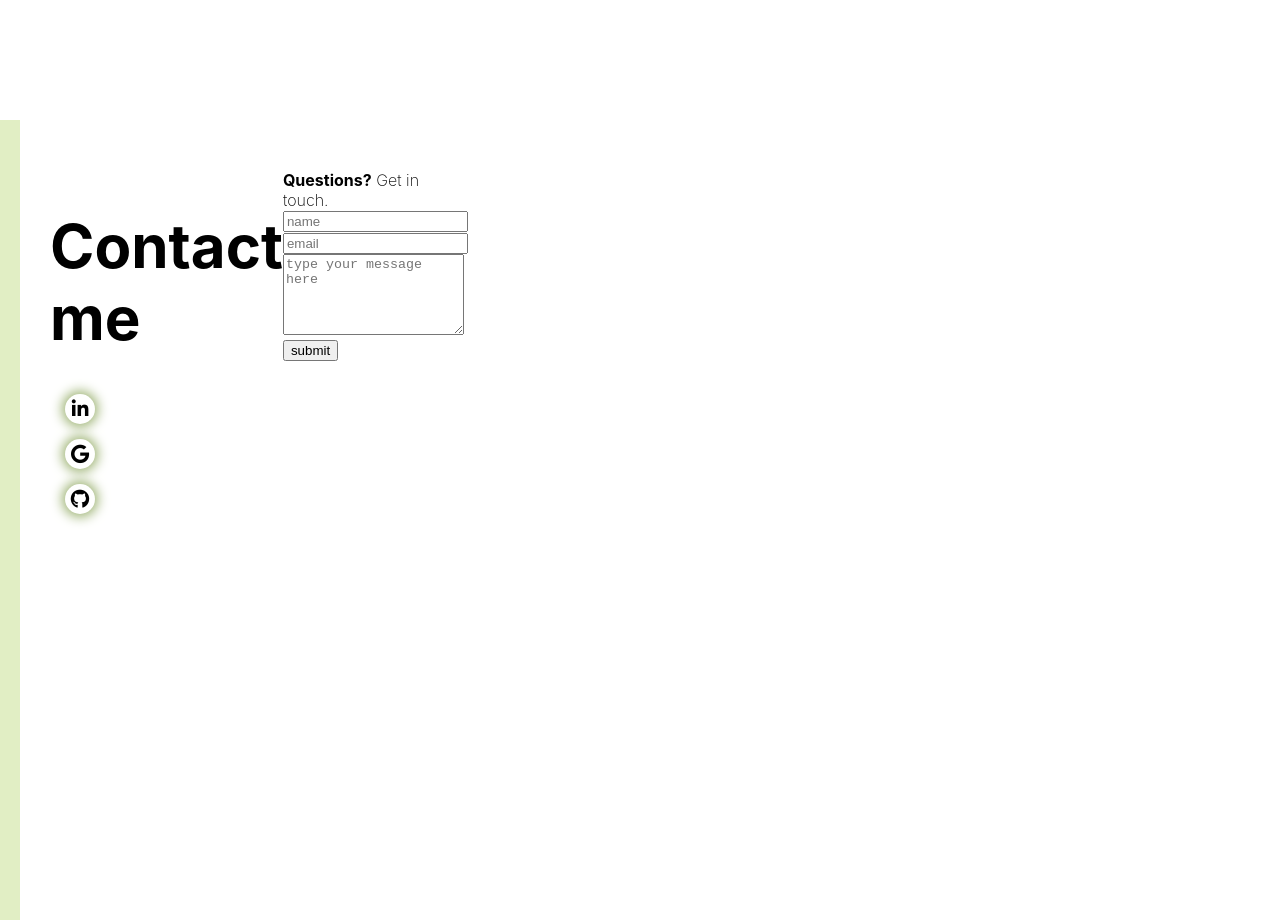
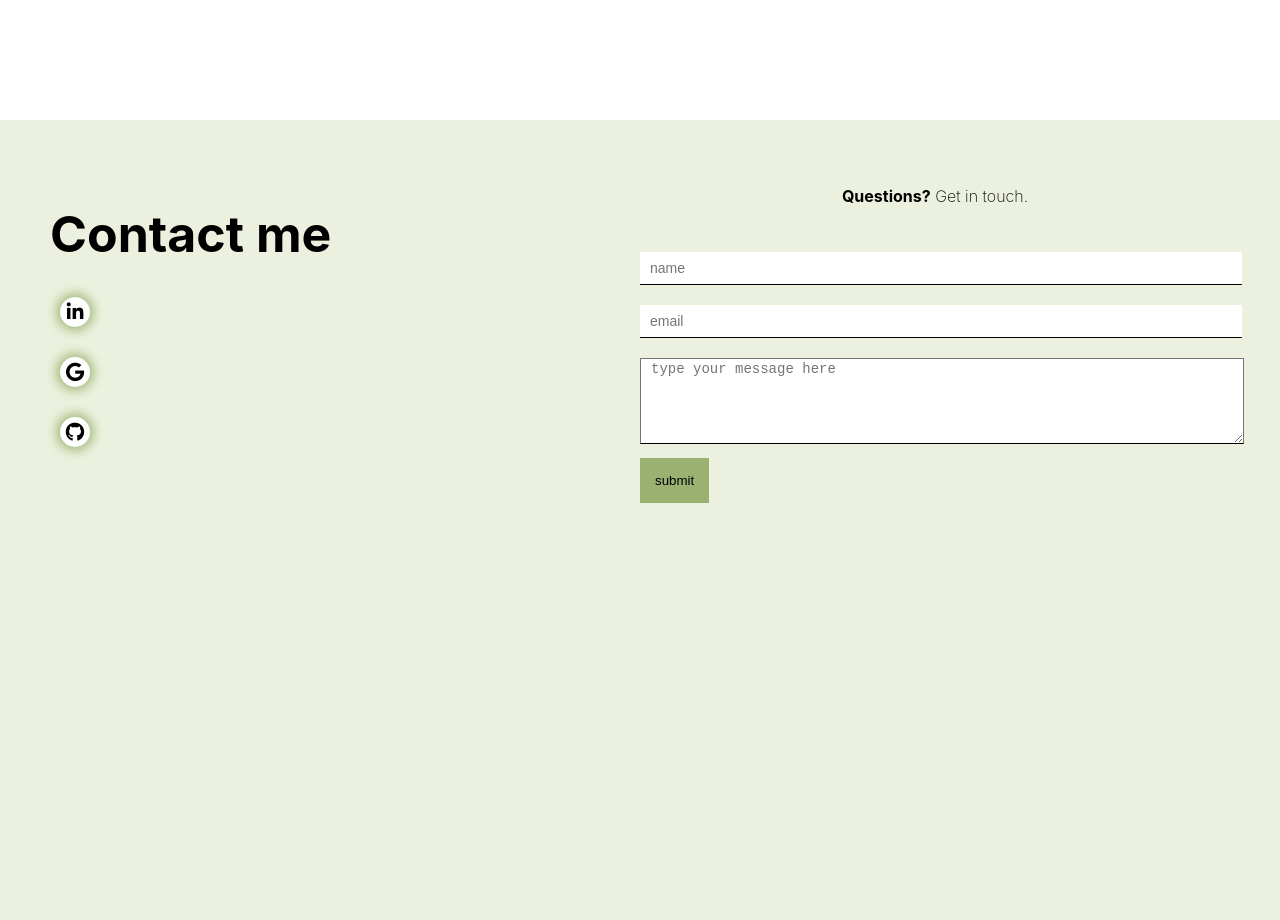
Before and after one commit to am20dipi/portfolio, a React (Create React App) app in the folder frontend/: page / in a window 1280 px wide. Shown: the part 1480-2400 px from the top of the page. Built offline with nearby package versions, Linux system fonts and the light colour scheme.

Commit message:
Building out Contact component with form

```diff
--- a/frontend/src/components/Contact.jsx
+++ b/frontend/src/components/Contact.jsx
@@ -12,26 +12,29 @@ function Contact(){
                             {/* linkedin */}
                             <div className="c-info-item">
                                 <a href="https://www.linkedin.com/in/adriana-dipietro/" className="c-icon" target="_blank" rel="noopener noreferrer"><i className="fa fa-linkedin"></i></a>
+                               {/*  /adriana-dipietro */}
                             </div>
                            {/*  email */}
                             <div className="c-info-item">
                                 <a href="https://mail.google.com/mail/?view=cm&fs=1&to=adrianadipietro4@gmail.com&su=Hi+Adriana" className="c-icon" target="_blank" rel="noopener noreferrer"><i className="fa fa-google"></i></a>
+                                {/* adrianadipietro4@gmail.com */}
                             </div>
                             {/* github */}
                             <div className="c-info-item">
-                            <a href="https://github.com/am20dipi" target="_blank" className="c-icon" rel="noopener noreferrer"><i className="fa fa-github"></i></a>
+                                <a href="https://github.com/am20dipi" target="_blank" className="c-icon" rel="noopener noreferrer"><i className="fa fa-github"></i></a>
+                                {/* /am20dipi */}
                             </div>
                         </div>
                     </div>
                     <div className="c-right">
-                        <div className="c-description">
+                        <p className="c-description">
                             <b>Questions?</b> Get in touch.
-                        </div>
-                        <form>
+                        </p>
+                        <form className="contact-form">
                             <input type="text" placeholder="name" name="name" />
                             <input type="email" placeholder="email" name="email"/>
                             <textarea rows="5" placeholder="type your message here" name="message"></textarea>
-                            <button>submit</button>
+                            <button className="submit">submit</button>
                         </form>
                     </div>
                 </div>
--- a/frontend/src/index.css
+++ b/frontend/src/index.css
@@ -83,7 +83,7 @@ code {
   position: absolute;
   top: 0;
   right: 0;
-  background-color: burlywood;
+  background-color: rgb(199, 188, 174);
 }
 
 /* <!-- about --> */
@@ -142,9 +142,9 @@ code {
 }
 
 .c-bg{
-  width: 20px;
+  width: 100%;
   height: 100%;
-  background-color: rgb(225, 238, 196);
+  background-color: rgb(235, 241, 222);
   position: absolute;
 }
 
@@ -159,20 +159,23 @@ code {
 
 .c-right{
   flex: 1;
+  display: flex;
+  align-items: center;
+  justify-content: center;
+  flex-direction: column;
+
 }
 
 .c-title {
-  font-size: 60px;
+  font-size: 50px;
   width: 100%;
 }
 
-.c-info {
 
-}
 
 
 .c-info-item{
-  display: block;
+  display: flex;
   width: 30px;
   height: 30px;
   border-radius: 50px;
@@ -180,7 +183,7 @@ code {
   text-align: center;
   transition: 0.6s;
   box-shadow: 0 0px 12px 3px  rgb(155, 177, 113);
-  margin: 15px;
+  margin: 30px 10px;
 }
 
 .c-icon{
@@ -199,3 +202,37 @@ code {
   transition: 0.6s;
   color: #000;
 }
+
+form {
+  margin-top: 20px;
+}
+
+input {
+  width: 100%;
+  height: 30px;
+  border: none;
+  border-bottom: 1.2px solid rgb(0, 0, 0);
+  margin: 10px 0px;
+  font-size: 14px;
+  padding-left: 10px;
+}
+
+textarea {
+  width: 100%;
+  margin: 10px 0px;
+  font-size: 14px;
+  padding-left: 10px;
+  border-bottom: 1.2px solid rgb(0, 0, 0);
+}
+
+button.submit{
+  border: none;
+  padding: 15px;
+  background-color:rgb(155, 177, 113);
+  cursor: pointer;
+}
+
+.submit:hover{
+  background-color:rgb(203, 212, 185);
+  transition: 0.6s ease-in
+}
```
